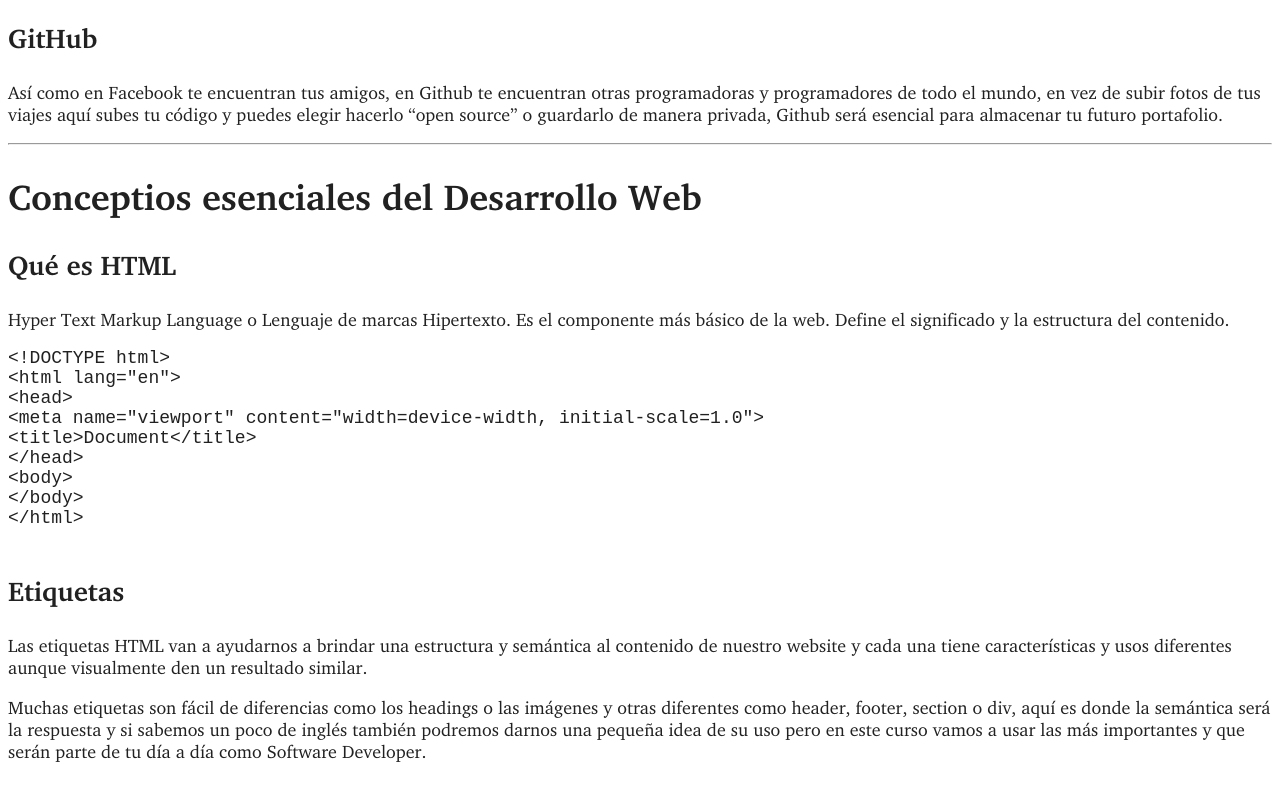
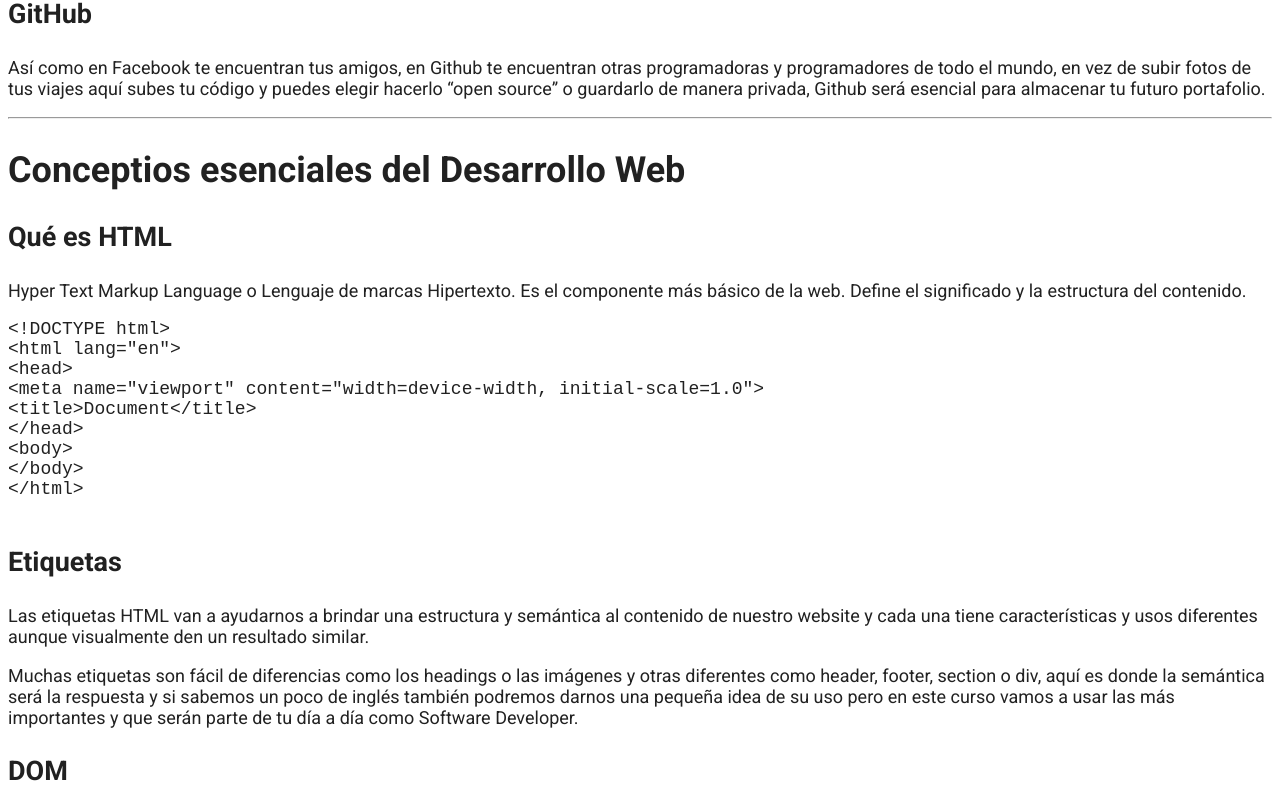
Before and after one commit to brianfsosa/curso-esencial-html-css, a plain HTML site: page index.html in a window 1280 px wide. Shown: the part 1340-2135 px from the top of the page. Drawn offline with Linux system fonts and the light colour scheme.

Commit message:
Agregamos fuente roboto de google

```diff
--- a/css/styles.css
+++ b/css/styles.css
@@ -28,6 +28,7 @@
 body {
     color: var(--gray30);
     font-family: charter;
+    font-family: 'Roboto', sans-serif;
 }
  a {
     color: var(--gray30);
--- a/index.html
+++ b/index.html
@@ -3,6 +3,8 @@
 <head>
     <meta charset="UTF-8">
     <meta name="viewport" content="width=device-width, initial-scale=1.0">
+    <link rel="preconnect" href="https://fonts.gstatic.com">
+    <link href="https://fonts.googleapis.com/css2?family=Roboto:ital,wght@0,400;0,700;1,400;1,700&display=swap" rel="stylesheet">
     <link rel="stylesheet" href="css/styles.css">
     <title>El Blog de Brian</title>
 </head>
```
